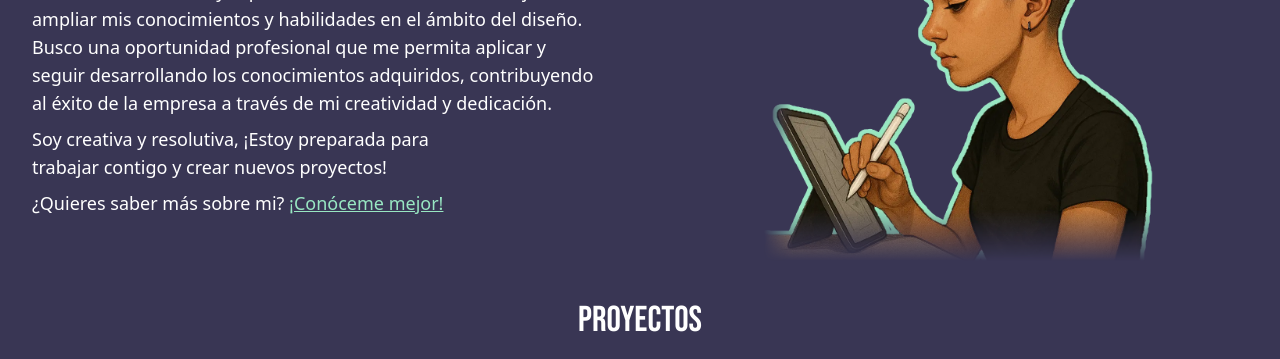
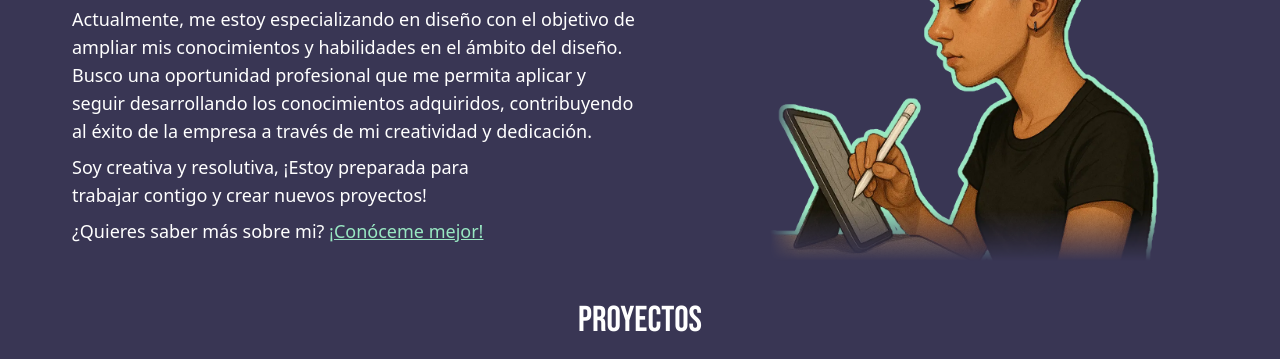
Before and after one commit to ldominguezz/personalproject, a website: page index.html in a window 1280 px wide. Shown: the part 459-818 px from the top of the page. Drawn offline with Linux system fonts and the light colour scheme.

Commit message:
movido texto

```diff
--- a/index.html
+++ b/index.html
@@ -18,7 +18,7 @@
   </header>
   <main>
     <!--Presentación-->
-    <section class="grid grid-cols-1 md:grid-cols-2 gap-4 pt-2 md:pt-10">
+    <section class="grid grid-cols-1 md:grid-cols-2 pt-2 md:pt-10 md:ml-10">
       <div class="flex flex-col pt-2 md:pt-6">
         <h1 class="text-4xl uppercase font-title ml-18">
           <span class="">¡Hola! Soy</span>
```
Also changed, not shown: assets/fonts/Kalam-Bold.woff2 (deleted), assets/fonts/Kalam-Regular.woff2 (deleted), assets/fonts/PoiretOne.woff2 (deleted), assets/output.css.
